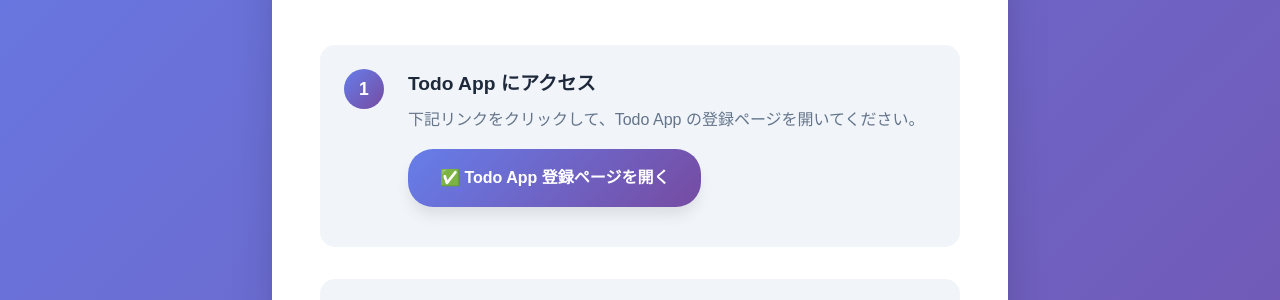
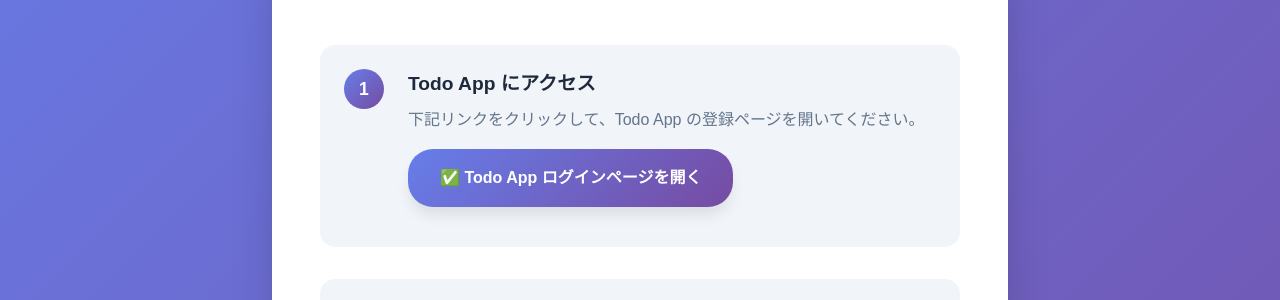
Before and after one commit to addness-info-osaka/TeamBase, a website: page step1-todo.html in a window 1280 px wide. Shown: the part 441-741 px from the top of the page. Drawn offline with Linux system fonts and the light colour scheme.

Commit message:
Todo/TeamBaseログインページのリンク修正

```diff
--- a/step1-todo.html
+++ b/step1-todo.html
@@ -400,8 +400,8 @@
           <div class="step-content">
             <h3>Todo App にアクセス</h3>
             <p>下記リンクをクリックして、Todo App の登録ページを開いてください。</p>
-            <a href="https://todo.addness.com/register" class="todo-link" target="_blank" rel="noopener noreferrer">
-              ✅ Todo App 登録ページを開く
+            <a href="https://todo.addness.com/login" class="todo-link" target="_blank" rel="noopener noreferrer">
+              ✅ Todo App ログインページを開く
             </a>
           </div>
         </div>
```
Also changed, not shown: step2-teambase.html (+2 -2 lines).
